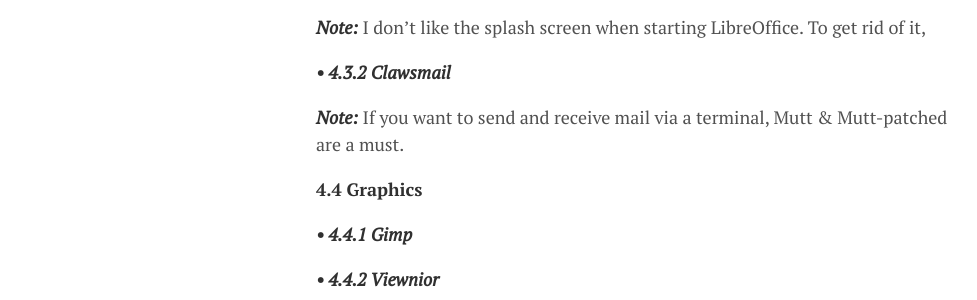
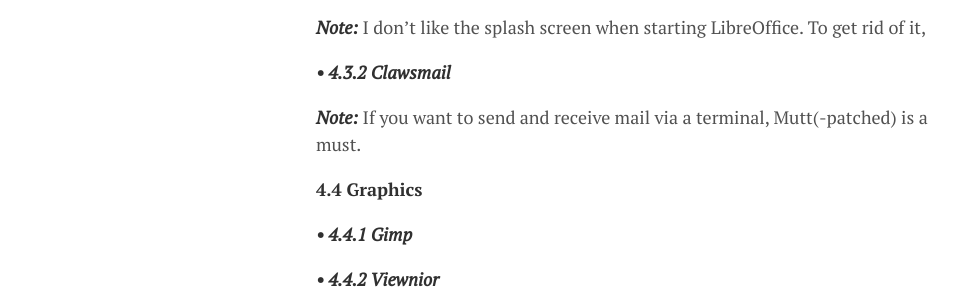
Before and after one commit to lgeurts/lgeurts.github.io, a Jekyll site: the page built from _posts/2017-07-11-bunsenlabs-linux-setup-notes-for dell-inspiron-6000.md, in a window 1280 px wide and 900 px high, scrolled down 2753 px. Shown: the part 155-455 px from the top of the window, without its empty margins (0-977 px from the left). Built offline with Jekyll 4.4.1, drawn with Linux system fonts in a browser that asks for light colours; nearby versions of some CDN libraries; comment, search, counter and statistics services are not loaded.

Commit message:
Update 2017-07-11-bunsenlabs-linux-setup-notes-for dell-inspiron-6000.md

```diff
--- a/_posts/2017-07-11-bunsenlabs-linux-setup-notes-for dell-inspiron-6000.md
+++ b/_posts/2017-07-11-bunsenlabs-linux-setup-notes-for dell-inspiron-6000.md
@@ -78,7 +78,7 @@
 
 ***• 4.3.2 Clawsmail***
 
-***Note:*** If you want to send and receive mail via a terminal, Mutt & Mutt-patched are a must.
+***Note:*** If you want to send and receive mail via a terminal, Mutt(-patched) is a must.
 
 **4.4 Graphics**
 
@@ -114,7 +114,7 @@
 
 ***• 6.1.1 Vim***
 
-**Note:** Addtional Pathogen, Bundler and Tmux multiplexer.
+***Note:*** Addtional Pathogen, Bundler and Tmux multiplexer.
 
 ***• 6.1.2 Vim-GUI***
 
```
